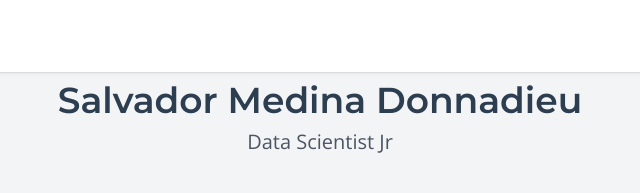
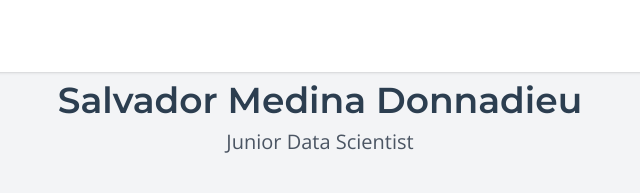
Before and after one commit to Salva-MD/Salva-MD.github.io, a plain HTML site: page index.html in a window 1280 px wide. Shown: the top 193 px of the page, 320-960 px from the left. Drawn offline with nearby package versions, Linux system fonts and the light colour scheme.

Commit message:
Update index.html

```diff
--- a/index.html
+++ b/index.html
@@ -98,7 +98,7 @@
     const textContent = {
       es: {
         name: "Salvador Medina Donnadieu",
-        title: "Data Scientist Jr",
+        title: "Junior Data Scientist ",
         pitch: "Data Scientist que transforma datos en insights accionables para decisiones inteligentes.",
         cv: "CV"
       },
```
